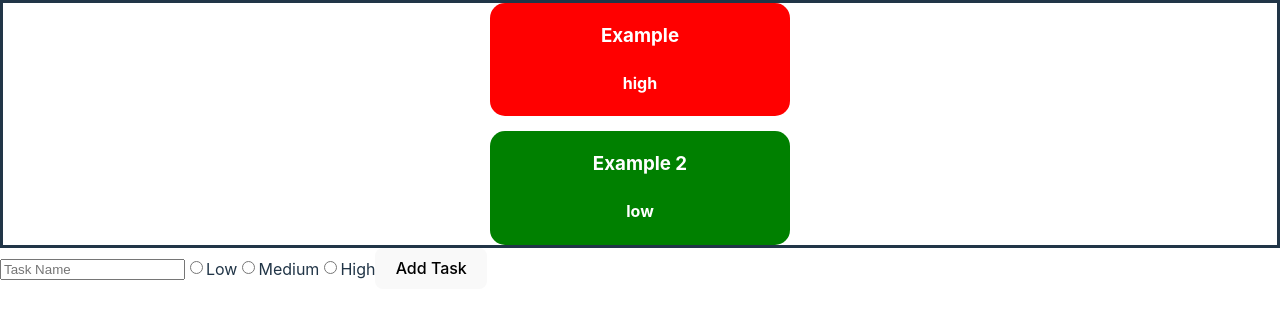
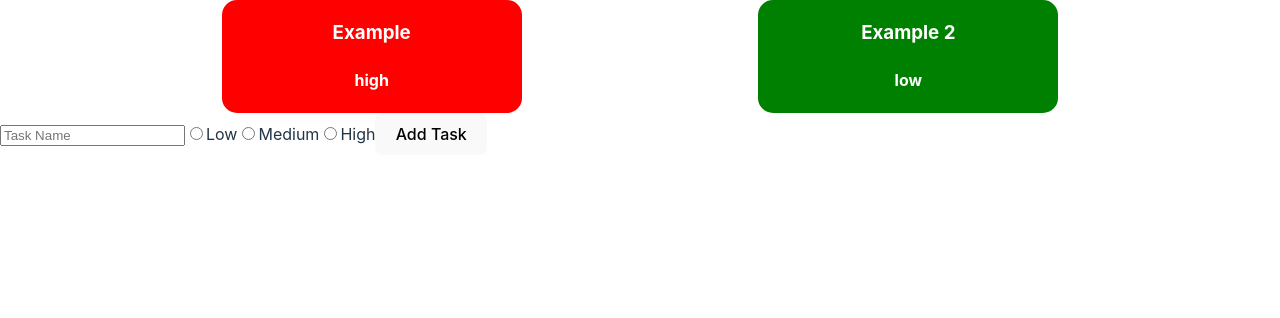
Before and after one commit to DylCru/To-Do-List-React, a React (Vite) app in the folder cool-react-app/: page / in a window 1280 px wide. Shown: the top 318 px of the page. Built offline with nearby package versions, Linux system fonts and the light colour scheme.

Commit message:
Update styling

```diff
--- a/cool-react-app/src/App.css
+++ b/cool-react-app/src/App.css
@@ -1,10 +1,8 @@
 .task-list {
     display: flex;
-    flex-direction: column;
     justify-content: space-evenly;
     align-items: center;
     gap: 15px;
-    border: solid;
 }
 
 .task {
```
